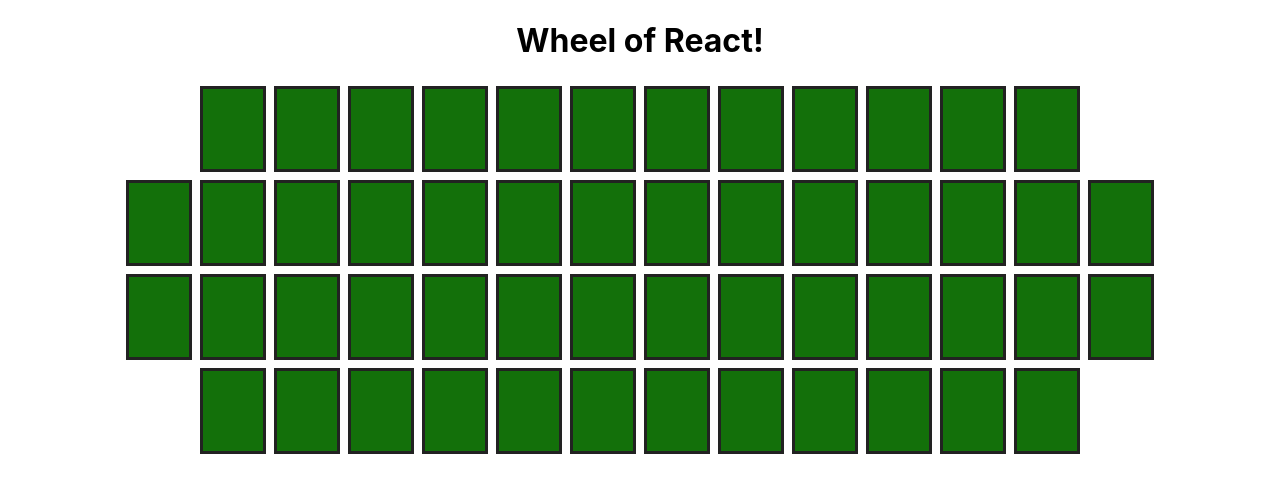
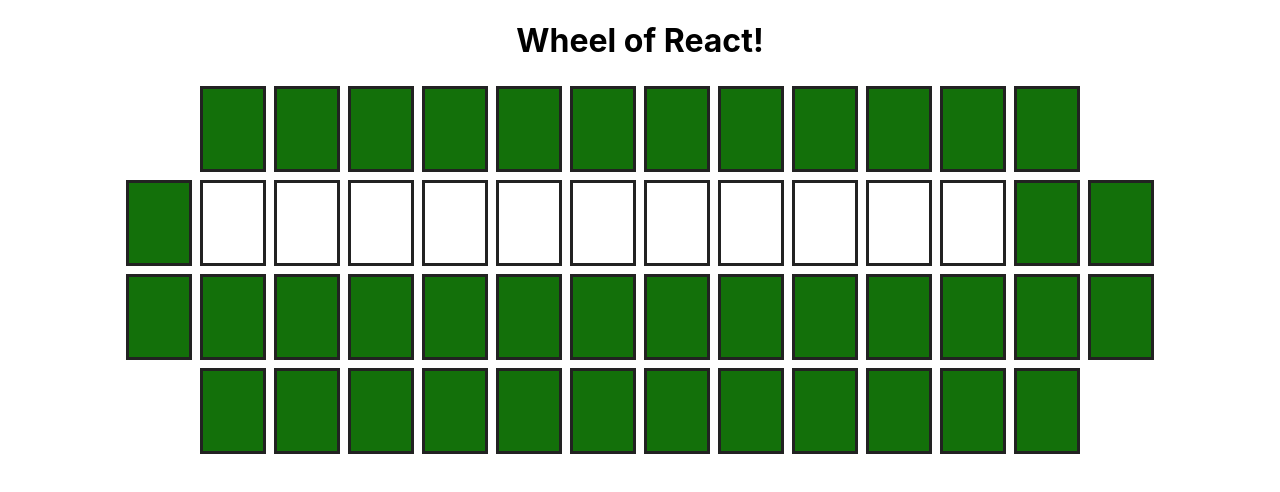
Before and after one commit to yfzwinnie/wheel-of-react, a React (Create React App) app: page / in a window 1280 px wide. Shown: the top 492 px of the page. Built offline with nearby package versions, Linux system fonts and the light colour scheme.

Commit message:
render out puzzle on board

```diff
--- a/src/components/Board/Board.js
+++ b/src/components/Board/Board.js
@@ -2,7 +2,27 @@ import React from 'react';
 import LetterTile from '../LetterTile/LetterTile';
 import './Board.scss';
 
-function Board(props) {
+const invalidTiles = []
+function Board({ currentPuzzle }) {
+
+    const puzzleObject = currentPuzzle.split('').reduce((acc, curr) => {
+        acc[Object.keys(acc).length + 13] = { letter: curr, isGuessed: false };
+        return acc;
+    }, {})
+
+    console.log(puzzleObject);
+
+    function getIndexOffset(rowIndex) {
+        const offsets = {
+            0: 0,
+            1: 12,
+            2: 26,
+            3: 40,
+        }
+
+        return offsets[rowIndex];
+    }
+
     function renderBoard() {
         return (
             [
@@ -11,10 +31,20 @@ function Board(props) {
                 new Array(14).fill(null),
                 new Array(12).fill(null)
             ]
-            .map((boardRow) => {
-                return (<div className="board-row">
-                    {boardRow.map(() => <LetterTile />)}
-                </div>)
+            .map((boardRow, rowIndex) => {
+                return (
+                    <div className="board-row">
+                        {
+                            boardRow
+                                .map((tileSpot, tileIndex) => (
+                                    <LetterTile
+                                        letter={puzzleObject[tileIndex + getIndexOffset(rowIndex)]}
+                                    />
+                                    )
+                                )
+                        }
+                    </div>
+                )
             })
         );
     };
```
